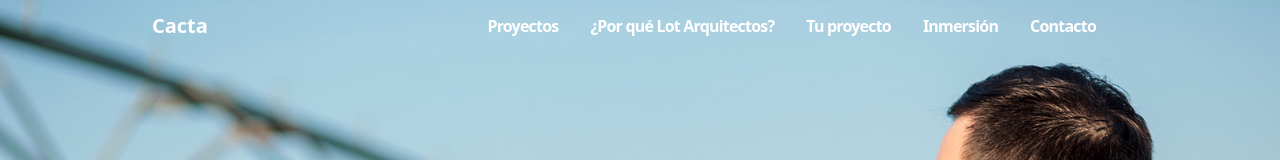
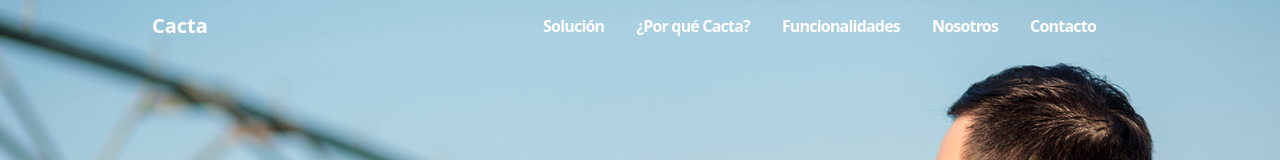
Before and after one commit to ezestom/Lot-arquitectos, an Astro site: page / in a window 1280 px wide. Shown: the top 160 px of the page. Built offline with nearby package versions, Linux system fonts and the light colour scheme; Astro itself is replaced by a stand-in of ours.

Commit message:
Actualizar etiquetas de navegación en Header.astro y ajustar dimensiones del iframe en Hero.astro

```diff
--- a/src/components/Header.astro
+++ b/src/components/Header.astro
@@ -2,19 +2,19 @@
 const links = [
 	{
 		to: "/#projects",
-		label: "Proyectos",
+		label: "Solución",
 	},
 	{
 		to: "/#why-lot",
-		label: "¿Por qué Lot Arquitectos?",
+		label: "¿Por qué Cacta?",
 	},
 	{
 		to: "/#your-project",
-		label: "Tu proyecto",
+		label: "Funcionalidades",
 	},
 	{
 		to: "/#inmersion",
-		label: "Inmersión",
+		label: "Nosotros",
 	},
 	{
 		to: "/#contact",
--- a/src/components/sections/Hero.astro
+++ b/src/components/sections/Hero.astro
@@ -11,7 +11,8 @@ import { SwiperHome } from "../SwiperHome/SwiperHome.jsx";
 		width="400"
 		height="570"
 		frameborder="0"
-		allowfullscreen></iframe>
+		allowfullscreen>
+	</iframe>
 	<Header />
 	<SwiperHome client:load />
 	<!-- <SocialLinks /> -->
```
